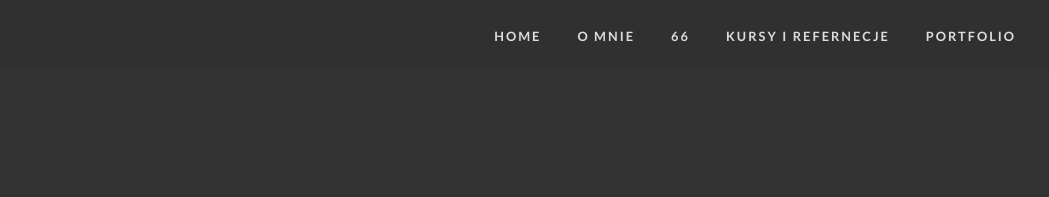
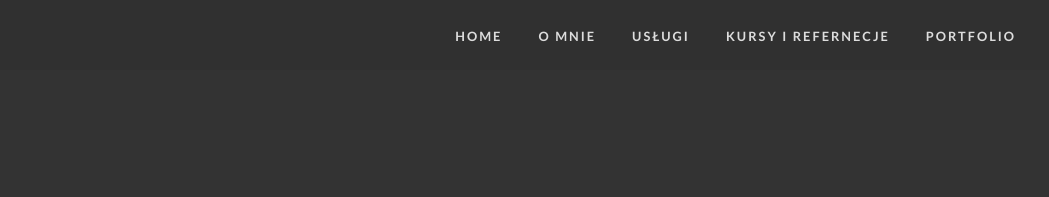
Before and after one commit to kamilmuzyka91/myWebSIte, a website: page index.html in a window 1280 px wide. Shown: the top 197 px of the page, 231-1280 px from the left. Drawn offline with Linux system fonts and the light colour scheme.

Commit message:
correct in rwd img

```diff
--- a/index.html
+++ b/index.html
@@ -37,7 +37,7 @@
                     <li class="nav__element"><a href="#home" class="nav__link">Home</a></li>
                     <li class="nav__element"><a href="#section_1" class="nav__link">O mnie</a>
                     </li>
-                    <li class="nav__element"><a href="#section_2" class="nav__link">66</a></li>
+                    <li class="nav__element"><a href="#section_2" class="nav__link">Usługi</a></li>
                     <li class="nav__element"><a href="#section_3" class="nav__link">Kursy i refernecje</a></li>
                     <li class="nav__element"><a href="#section_4" class="nav__link">Portfolio</a></li>
                 </ul>
```
Also changed, not shown: assets/img/dypl/dyplom_znak.jpg (added), assets/img/dypl/dyplom_znak_1.jpg (added), assets/img/dypl/dyplom_znak_2.jpg (added).
